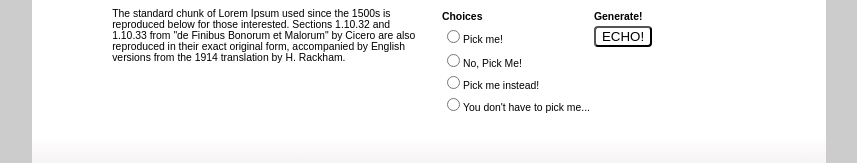
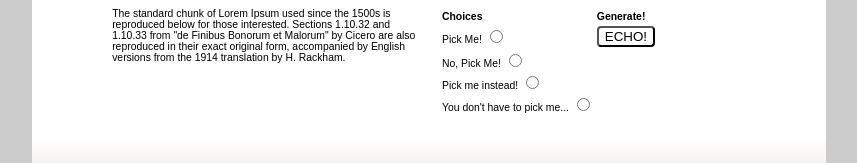
Before and after one commit to WaddlingLard/miniscule-orangutan, a plain HTML site: page index.html in a window 1280 px wide. Shown: the part 734-897 px from the top of the page, without its empty margins (211-1068 px from the left). Drawn offline with Linux system fonts and the light colour scheme.

Commit message:
minor tweaks

```diff
--- a/index.html
+++ b/index.html
@@ -92,8 +92,8 @@
                       <th>Generate!</th>
                       <tr>
                         <td>
-                          <!-- <label role="label" for="choice1">Pick Me!</label> -->
-                          <input role="radio" type="radio" class="" name="choice" id="choice1" value="Yay, you picked me!">Pick me!
+                          <label for="choice1">Pick Me!</label>
+                          <input role="radio" type="radio" class="" name="choice" id="choice1" value="Yay, you picked me!">
                         </td>
                         <td>
                           <button id="pushed">ECHO!</button>
@@ -101,20 +101,20 @@
                       </tr>
                       <tr>
                         <td>
-                          <!-- <label role="label" for="choice2">No, Pick Me!</label> -->
-                          <input role="radio" type="radio" class="" name="choice" id="choice2" value="Thanks, I was the better one!">No, Pick Me!
+                          <label for="choice2">No, Pick Me!</label>
+                          <input role="radio" type="radio" class="" name="choice" id="choice2" value="Thanks, I was the better one!">
                         </td>
                       </tr>
                       <tr>
                         <td>
-                          <!-- <label role="label" for="choice3">Pick me instead!</label> -->
-                          <input role="radio" type="radio" class="" name="choice" id="choice3" value="I didn't actually want to be picked. :(">Pick me instead!
+                          <label for="choice3">Pick me instead!</label>
+                          <input role="radio" type="radio" class="" name="choice" id="choice3" value="I didn't actually want to be picked. :(">
                         </td>
                       </tr>
                       <tr>
                         <td>
-                          <!-- <label role="label" for="choice4">You don't have to pick me...</label> -->
-                          <input role="radio" type="radio" class="" name="choice" id="choice4" value="Why did you pick me...">You don't have to pick me...
+                          <label for="choice4">You don't have to pick me...</label>
+                          <input role="radio" type="radio" class="" name="choice" id="choice4" value="Why did you pick me...">
                         </td>
                       </tr>
                     </tbody>
```
